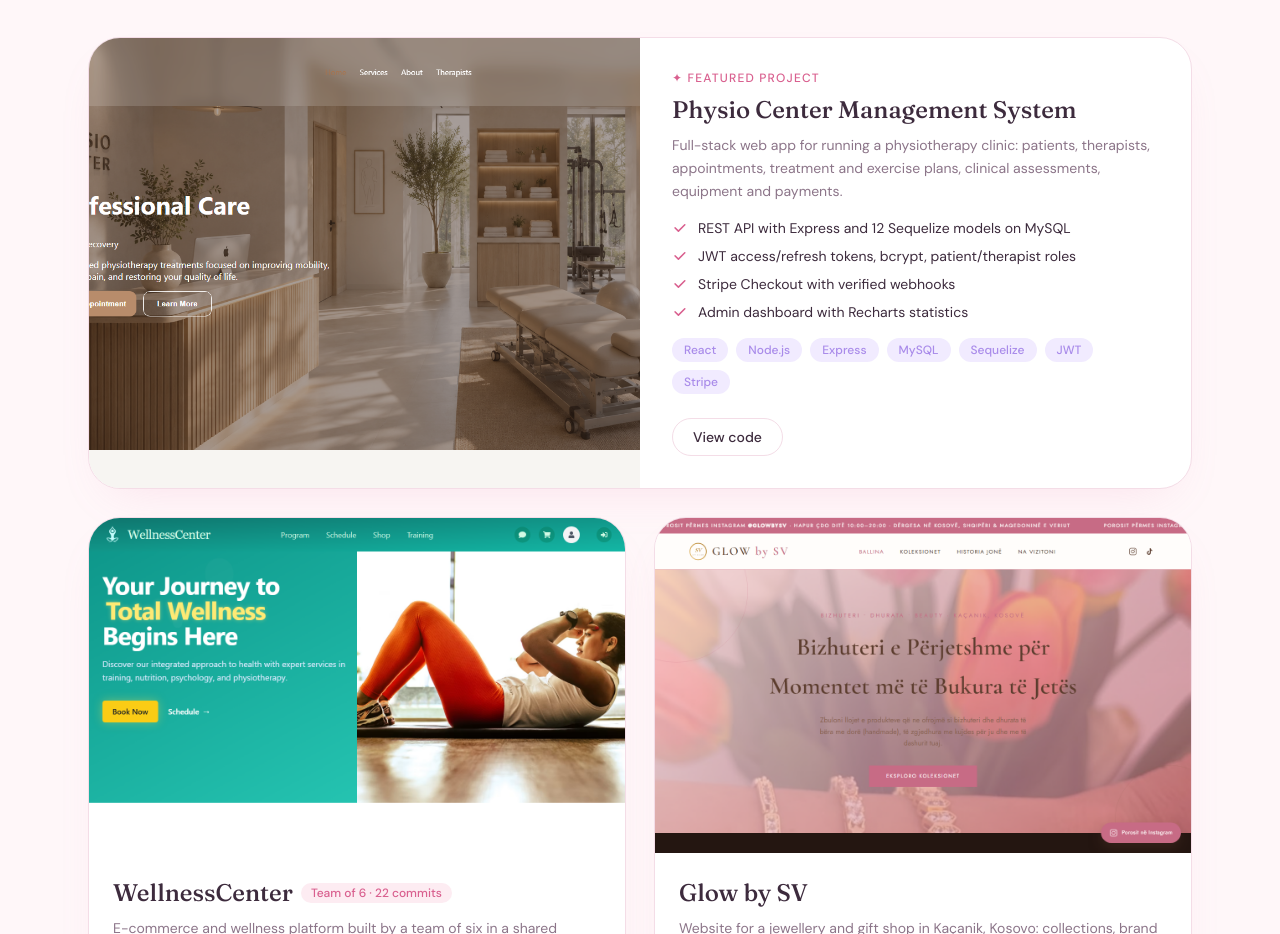
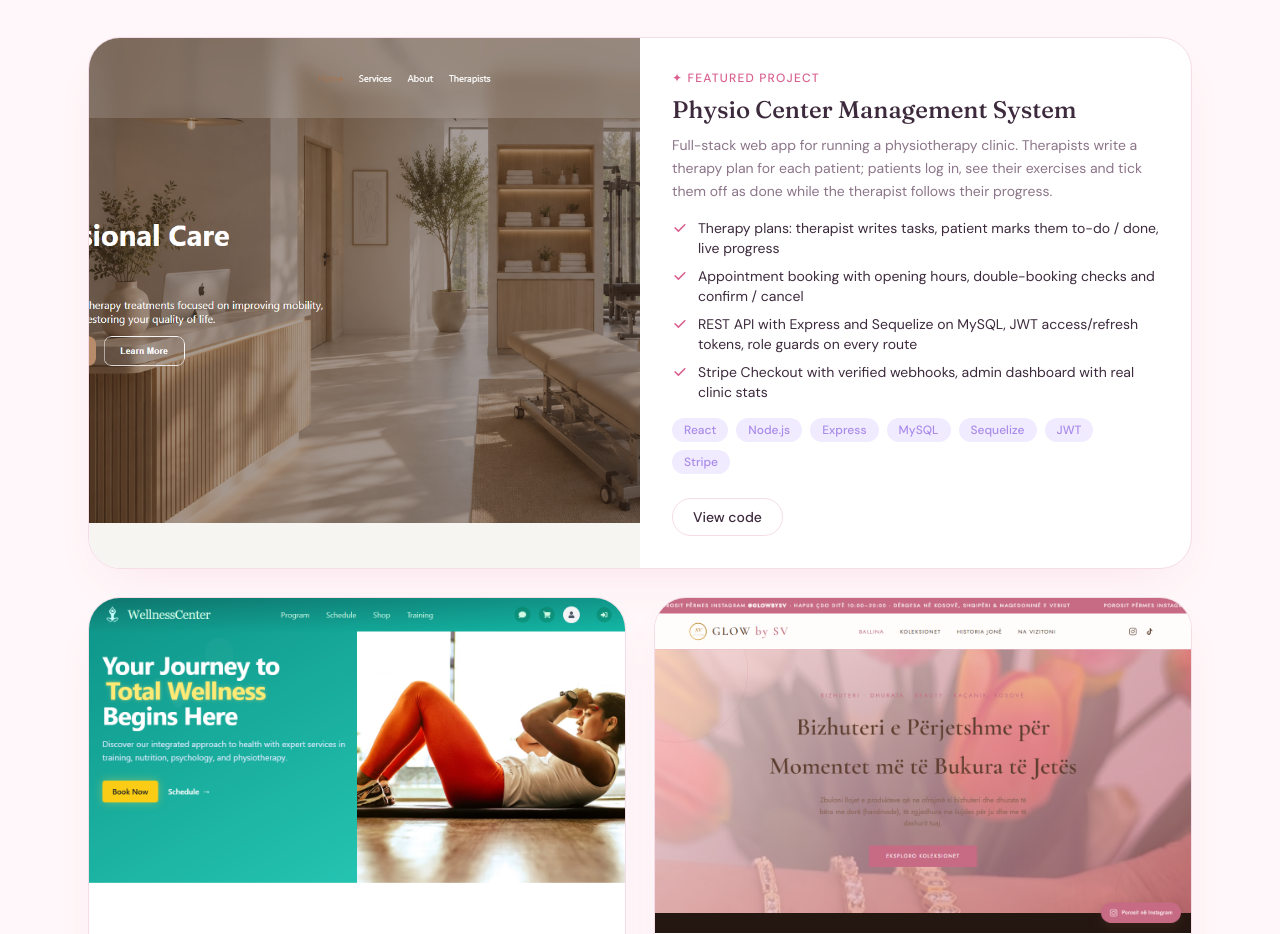
Before and after one commit to RinardaL/portfolio, a Next.js app: page / in a window 1280 px wide. Shown: the part 1960-2894 px from the top of the page. Built offline with nearby package versions, Linux system fonts and the light colour scheme.

Commit message:
Describe the therapy checklist feature on the Physio Center card
Co-Authored-By: Claude Fable 5.1 <noreply@anthropic.com>

```diff
--- a/src/data/profile.ts
+++ b/src/data/profile.ts
@@ -31,12 +31,12 @@ export const projects: Project[] = [
   {
     title: "Physio Center Management System",
     description:
-      "Full-stack web app for running a physiotherapy clinic: patients, therapists, appointments, treatment and exercise plans, clinical assessments, equipment and payments.",
+      "Full-stack web app for running a physiotherapy clinic. Therapists write a therapy plan for each patient; patients log in, see their exercises and tick them off as done while the therapist follows their progress.",
     highlights: [
-      "REST API with Express and 12 Sequelize models on MySQL",
-      "JWT access/refresh tokens, bcrypt, patient/therapist roles",
-      "Stripe Checkout with verified webhooks",
-      "Admin dashboard with Recharts statistics",
+      "Therapy plans: therapist writes tasks, patient marks them to-do / done, live progress",
+      "Appointment booking with opening hours, double-booking checks and confirm / cancel",
+      "REST API with Express and Sequelize on MySQL, JWT access/refresh tokens, role guards on every route",
+      "Stripe Checkout with verified webhooks, admin dashboard with real clinic stats",
     ],
     tech: ["React", "Node.js", "Express", "MySQL", "Sequelize", "JWT", "Stripe"],
     github: "https://github.com/RinardaL/physio-center",
```
